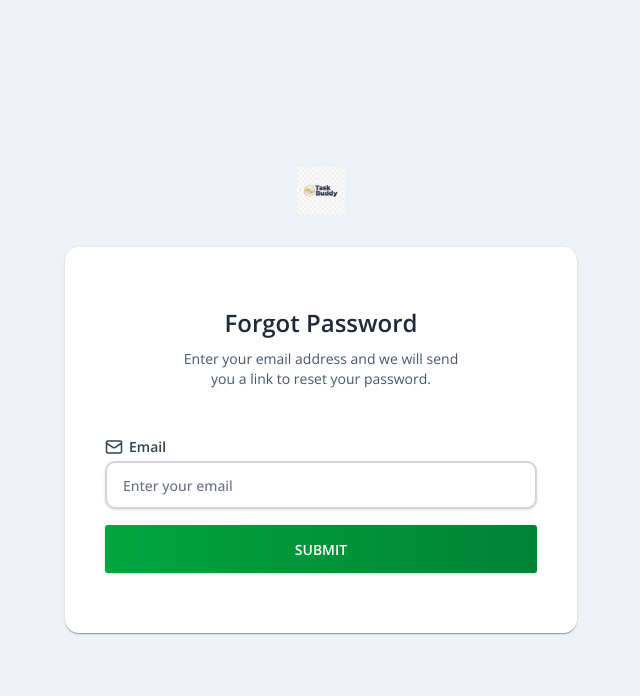
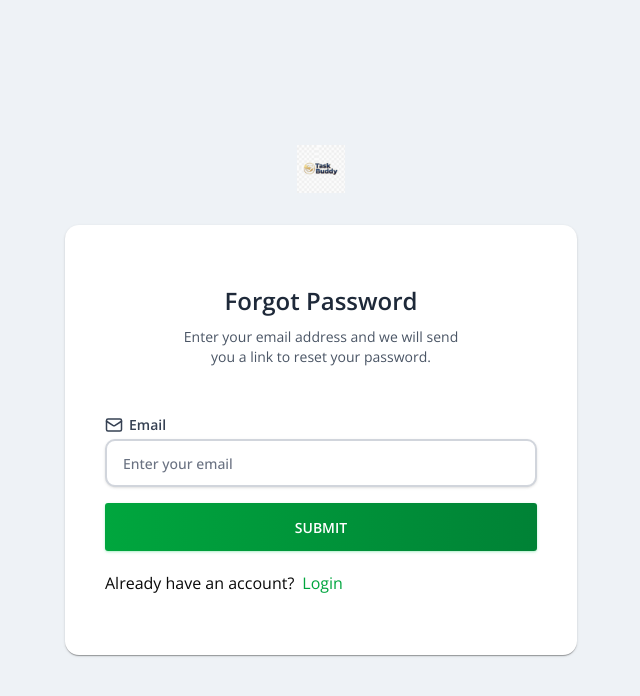
Before and after one commit to Rafiul-Islam/Task-Buddy, a Next.js app in the folder client/: page /forgot-password in a window 1280 px wide. Shown: the top 696 px of the page, without its empty margins (319-959 px from the left). Built offline with nearby package versions, Linux system fonts and the light colour scheme; no server answers.

Commit message:
feat(client): All login link in forgot password page

```diff
--- a/client/src/app/(auth)/forgot-password/page.tsx
+++ b/client/src/app/(auth)/forgot-password/page.tsx
@@ -10,19 +10,20 @@ import {zodResolver} from "@hookform/resolvers/zod";
 import {MailIcon} from "lucide-react";
 import SubmitButton from "@/components/SubmitButton";
 import useForgotPassword from "@/hooks/useForgotPassword";
+import Link from "next/link";
 
 const ForgotPasswordPage = () => {
 
-  const {isPending, mutate, reset} = useForgotPassword();
+  const {isPending, mutate} = useForgotPassword();
 
-  const {register, handleSubmit, formState: {errors}} = useForm<ForgotPasswordFormData>({
+  const {register, handleSubmit, formState: {errors}, reset} = useForm<ForgotPasswordFormData>({
     resolver: zodResolver(forgotPasswordSchema)
   });
 
   const onSubmit = (data: ForgotPasswordFormData) => {
     mutate(data, {
       onSuccess: () => {
-        reset()
+        reset();
       }
     });
   }
@@ -73,6 +74,12 @@ const ForgotPasswordPage = () => {
                 disabled={isPending}
               />
             </form>
+            <div className='mt-5 flex items-center gap-2'>
+              <p>Already have an account?</p>
+              <Link className="text-green-600 hover:underline" href="/signin">
+                Login
+              </Link>
+            </div>
           </CardContent>
         </Card>
       </div>
```
